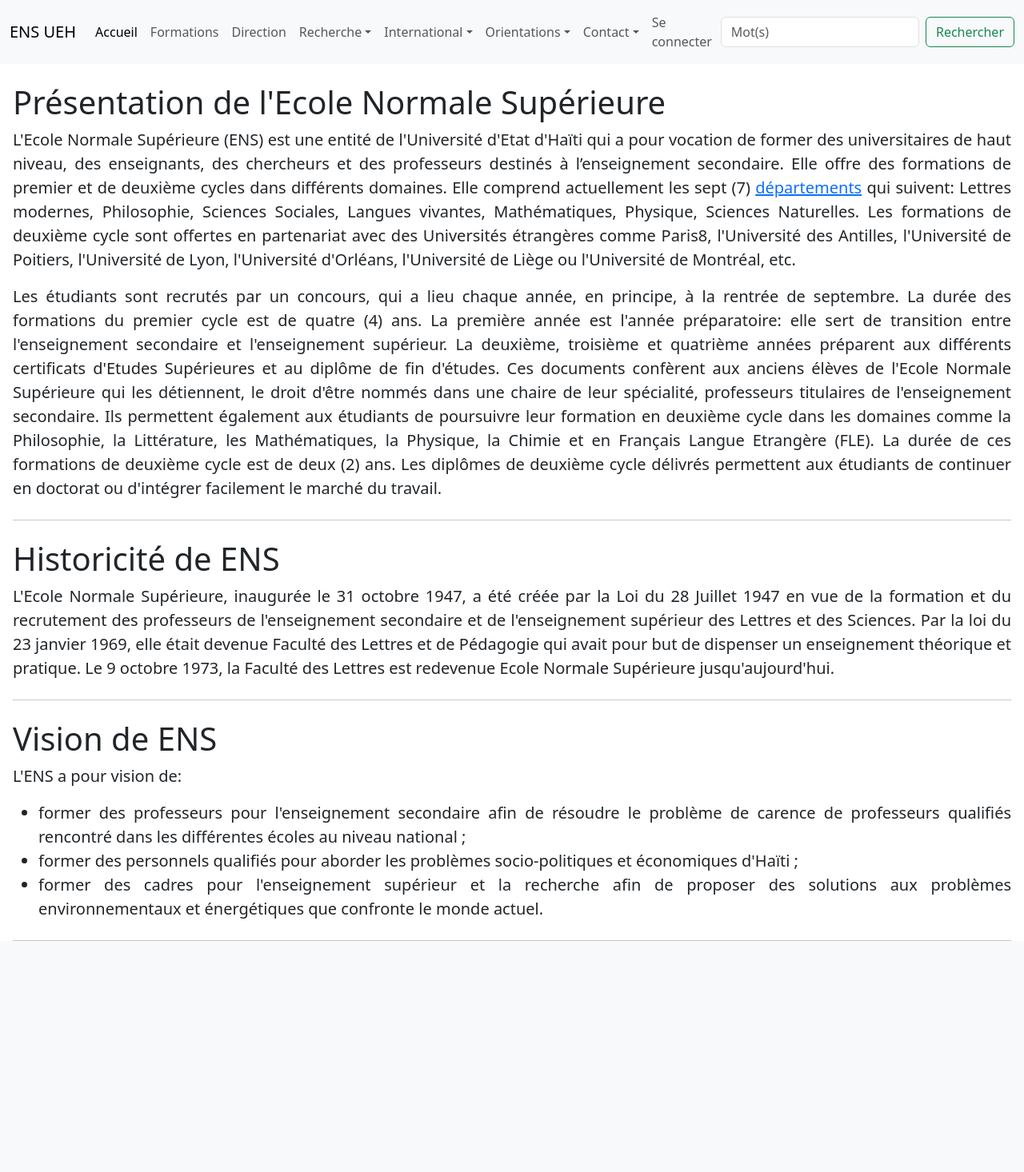
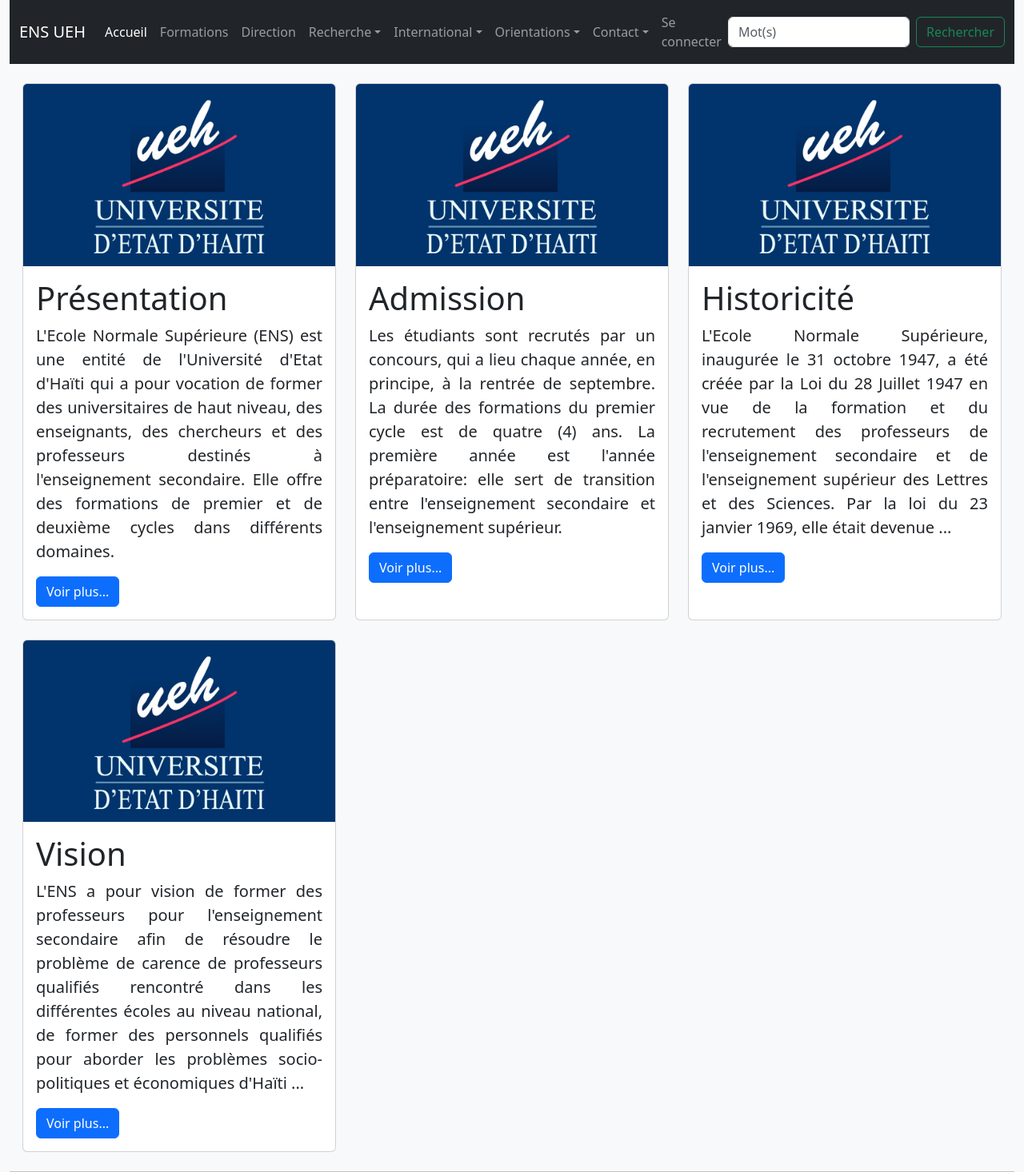
Before and after one commit to kvernet/ensueh, a PHP site: page / in a window 1280 px wide. Shown: the whole page at 80% size. Before the commit the page ends 1177 px from the top, so only its background shows below. Run offline with PHP 8.4, Linux system fonts and the light colour scheme.

Commit message:
Working on the home page

```diff
--- a/app/core/controller/HomeController.php
+++ b/app/core/controller/HomeController.php
@@ -36,6 +36,30 @@
 
     public function direction() {
         $this->view("home/direction", [
+            "title" => APP_NAME
+        ]);
+    }
+
+    public function ens_admission() {
+        $this->view("home/ens_admission", [
+            "title" => APP_NAME
+        ]);
+    }
+
+    public function ens_history() {
+        $this->view("home/ens_history", [
+            "title" => APP_NAME
+        ]);
+    }
+
+    public function ens_presention() {
+        $this->view("home/ens_presention", [
+            "title" => APP_NAME
+        ]);
+    }
+
+    public function ens_vision() {
+        $this->view("home/ens_vision", [
             "title" => APP_NAME
         ]);
     }
--- a/app/core/entity/Course.php
+++ b/app/core/entity/Course.php
@@ -157,7 +157,7 @@
         .'</div>';
     }
 
-    static public function getDisplayModal(int $id, string $action="", string $text="Visualiser/Télécharger") {
+    static public function getDisplayModal(int $id, string $action="", string $text="Visualiser") {
         $course = (new CourseModel)->getById($id);
         $target = "modal_display_course_" . $id;
         $file_path = getUploadedFilePath($course->getFilePath());
--- a/app/core/entity/Header.php
+++ b/app/core/entity/Header.php
@@ -35,6 +35,6 @@
         echo '<title>'. $this->title .'</title>';
         echo $clinks;
         echo '</head>';
-        echo '<body>';
+        echo '<body class="container-fluid bg-light">';
     }
 }
--- a/app/core/entity/Navbar.php
+++ b/app/core/entity/Navbar.php
@@ -63,7 +63,7 @@
     }
 
     public function show(string $text=APP_NAME) {
-        echo '<nav class="navbar navbar-expand-lg bg-body-tertiary">';
+        echo '<nav class="navbar navbar-expand-lg navbar-dark bg-dark">';
         echo '<div class="container-fluid">';
         echo '<a class="navbar-brand" href="">'. $text .'</a>';
         echo '<button class="navbar-toggler" type="button" data-bs-toggle="collapse" data-bs-target="#navbarSupportedContent" aria-controls="navbarSupportedContent" aria-expanded="false" aria-label="Toggle navigation">';
--- a/public_html/view/home/index.php
+++ b/public_html/view/home/index.php
@@ -1,48 +1,30 @@
 <?php
 include_once("header.php");
-?>
+function getCard(string $imgPath, string $title, string $content,
+        string $page="") : string {
+    return '<div class="col">'
+    . '<div class="card h-100">'
+    . '<img src="'. $imgPath .'" class="card-img-top" alt="...">'
+    . '<div class="card-body">'
+    . '<h5 class="display-6">'. $title .'</h5>'
+    . '<p class="lead">'. $content .'</p>'
+    . '<a class="btn btn-primary stretched-link" href="'.$page.'">Voir plus...</a>'
+    . '</div>'
+    . '</div>'
+    . '</div>';
+}
 
-<div class="dashboard-content px-3 pt-4 text-justify">
-    <div class="jumbotron">
-        <h2 class="display-6">Présentation de l'Ecole Normale Supérieure</h2>
-        <p class="lead">L'Ecole Normale Supérieure (ENS) est une entité de l'Université d'Etat d'Haïti qui a pour vocation de former des universitaires de haut niveau, des enseignants, des chercheurs et des professeurs destinés à l’enseignement secondaire.
-            Elle offre des formations de premier et de deuxième cycles dans différents domaines. Elle comprend actuellement les sept (7) <a href='<?=APP_DOMAIN . "home/departments"?>'>départements</a> qui suivent: Lettres modernes, Philosophie, Sciences Sociales, Langues vivantes, Mathématiques, Physique, Sciences Naturelles.
-            Les formations de deuxième cycle sont offertes en partenariat avec des Universités étrangères comme Paris8, l'Université des Antilles, l'Université de Poitiers, l'Université de Lyon, l'Université d'Orléans, l'Université de Liège ou l'Université de Montréal, etc.
-        </p>
-        <p class="lead">
-            Les étudiants sont recrutés par un concours, qui a lieu chaque année, en principe, à la rentrée de septembre. La durée des formations du premier cycle est de quatre (4) ans.
-            La première année est l'année préparatoire: elle sert de transition entre l'enseignement secondaire et l'enseignement supérieur. La deuxième, troisième et quatrième années préparent aux différents certificats d'Etudes Supérieures et au diplôme de fin d'études.
-            Ces documents confèrent aux anciens élèves de l'Ecole Normale Supérieure qui les détiennent, le droit d'être nommés dans une chaire de leur spécialité, professeurs titulaires de l'enseignement secondaire.
-            Ils permettent également aux étudiants de poursuivre leur formation en deuxième cycle dans les domaines comme la Philosophie, la Littérature, les Mathématiques, la Physique, la Chimie et en Français Langue Etrangère (FLE).
+echo '<div class="dashboard-content px-3 pt-4 text-justify">'
+. '<div class="row row-cols-1 row-cols-md-3 g-4">'
+. getCard("../../img/ueh.jpg", "Présentation", "L'Ecole Normale Supérieure (ENS) est une entité de l'Université d'Etat d'Haïti qui a pour vocation de former des universitaires de haut niveau, des enseignants, des chercheurs et des professeurs destinés à l'enseignement secondaire. Elle offre des formations de premier et de deuxième cycles dans différents domaines.",
+"ens_presention")
+. getCard("../../img/ueh.jpg", "Admission", "Les étudiants sont recrutés par un concours, qui a lieu chaque année, en principe, à la rentrée de septembre. La durée des formations du premier cycle est de quatre (4) ans. La première année est l'année préparatoire: elle sert de transition entre l'enseignement secondaire et l'enseignement supérieur.",
+"ens_admission")
+. getCard("../../img/ueh.jpg", "Historicité", "L'Ecole Normale Supérieure, inaugurée le 31 octobre 1947, a été créée par la Loi du 28 Juillet 1947 en vue de la formation et du recrutement des professeurs de l'enseignement secondaire et de l'enseignement supérieur des Lettres et des Sciences. Par la loi du 23 janvier 1969, elle était devenue ...",
+"ens_history")
+. getCard("../../img/ueh.jpg", "Vision", "L'ENS a pour vision de former des professeurs pour l'enseignement secondaire afin de résoudre le problème de carence de professeurs qualifiés rencontré dans les différentes écoles au niveau national, de former des personnels qualifiés pour aborder les problèmes socio-politiques et économiques d'Haïti ...",
+"ens_vision")
+. '</div></div>'
+. '<hr class="my-4">';
 
-            La durée de ces formations de deuxième cycle est de deux (2) ans. Les diplômes de deuxième cycle délivrés permettent aux étudiants de continuer en doctorat ou d'intégrer facilement le marché du travail.
-        </p>
-        <hr class="my-4">
-    </div>
-
-    <div class="jumbotron">
-        <h2 class="display-6">Historicité de ENS</h2>
-        <p class="lead">
-            L'Ecole Normale Supérieure, inaugurée le 31 octobre 1947, a été créée par la Loi du 28 Juillet 1947 en vue de la formation et du recrutement des professeurs de l'enseignement secondaire et de l'enseignement supérieur des Lettres et des Sciences.
-            Par la loi du 23 janvier 1969, elle était devenue Faculté des Lettres et de Pédagogie qui avait pour but de dispenser un enseignement théorique et pratique. Le 9 octobre 1973, la Faculté des Lettres est redevenue Ecole Normale Supérieure jusqu'aujourd'hui.
-        </p>
-        <hr class="my-4">
-    </div>
-
-    <div class="jumbotron">
-        <h2 class="display-6">Vision de ENS</h2>
-        <p class="lead">
-            L'ENS a pour vision de:
-        <ul class="lead">
-            <li> former des professeurs pour l'enseignement secondaire afin de résoudre le problème de carence de professeurs qualifiés rencontré dans les différentes écoles au niveau national ;
-            <li> former des personnels qualifiés pour aborder les problèmes socio-politiques et économiques d'Haïti ;
-            <li> former des cadres pour l'enseignement supérieur et la recherche afin de proposer des solutions aux problèmes environnementaux et énergétiques que confronte le monde actuel.
-        </ul>
-        </p>
-        <hr class="my-4">
-    </div>
-</div>
-
-<?php
 include_once("footer.php");
-?>
```
Also changed, not shown: public_html/view/home/ens_admission.php (added, +22 -0 lines), public_html/view/home/ens_history.php (added, +18 -0 lines), public_html/view/home/ens_presention.php (added, +18 -0 lines), public_html/view/home/ens_vision.php (added, +22 -0 lines), public_html/img/ueh.jpg (added).
